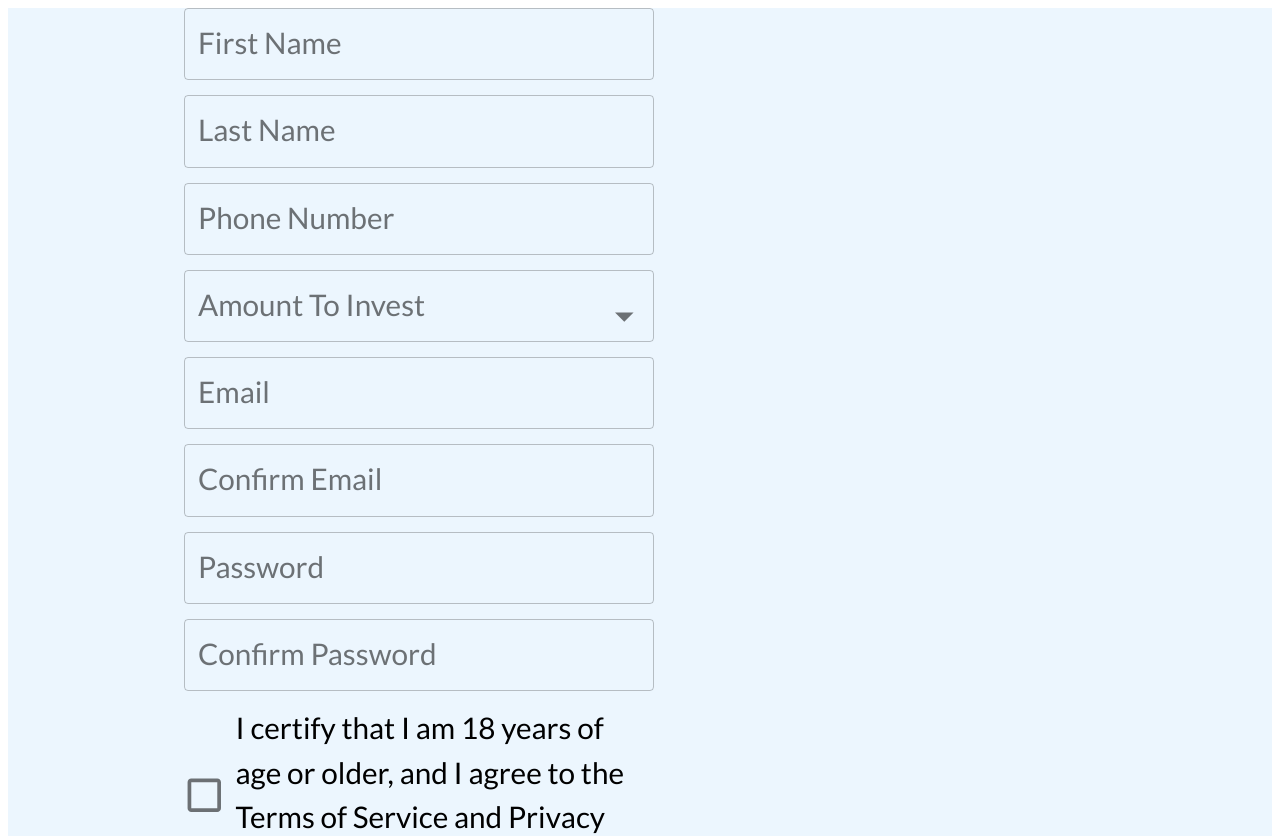
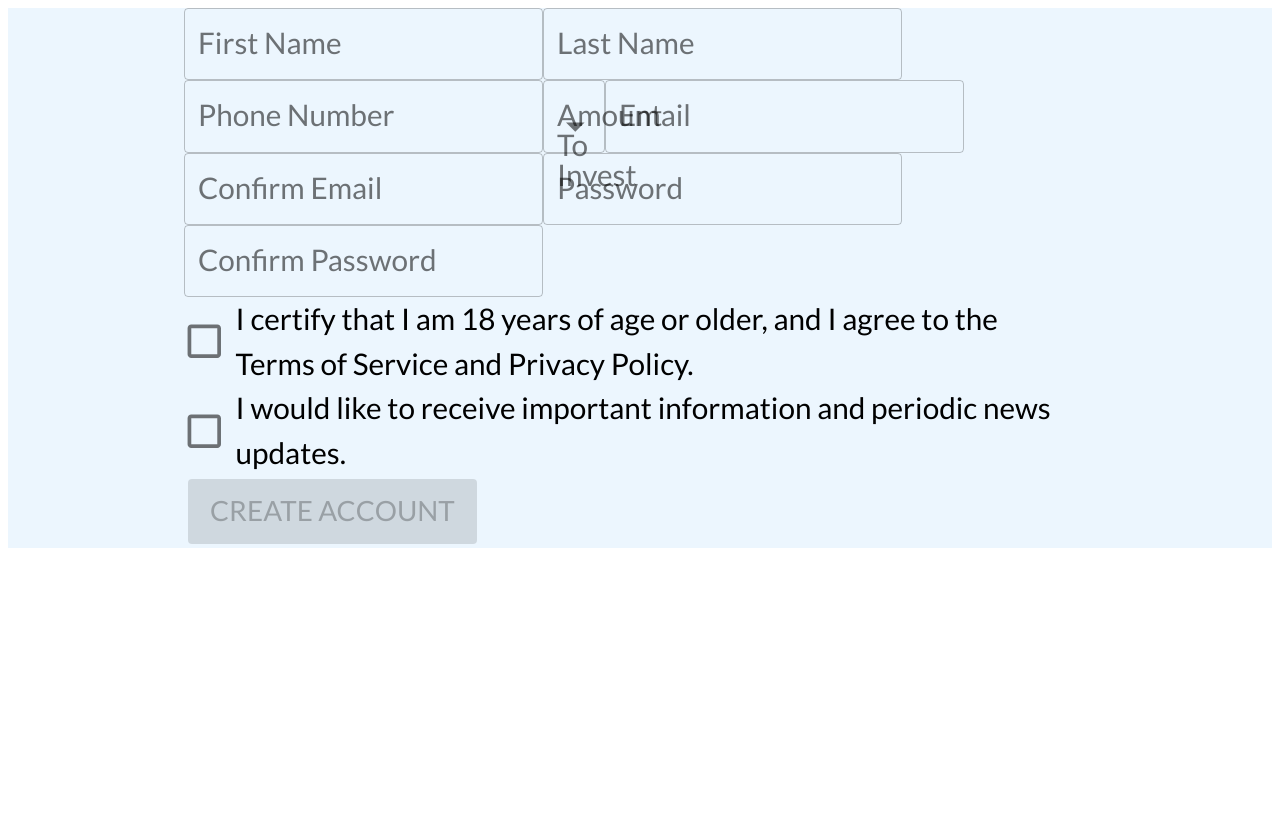
Before and after one commit to shestakova1806/employee-from, a React (Create React App) app: page / in a window 1280 px wide. Shown: the top 836 px of the page. After the commit the page ends 800 px from the top, so only its background shows below. Built offline with nearby package versions, Linux system fonts and the light colour scheme.

Commit message:
fixed form validation

```diff
--- a/package.json
+++ b/package.json
@@ -9,6 +9,7 @@
     "@testing-library/jest-dom": "^5.11.5",
     "@testing-library/react": "^11.1.1",
     "@testing-library/user-event": "^12.2.0",
+    "formik": "^2.2.5",
     "react": "^17.0.1",
     "react-dom": "^17.0.1",
     "react-redux": "^7.2.2",
@@ -19,7 +20,8 @@
     "redux-form": "^8.3.6",
     "redux-form-material-ui": "^4.3.4",
     "redux-thunk": "^2.3.0",
-    "web-vitals": "^0.2.4"
+    "web-vitals": "^0.2.4",
+    "yup": "^0.29.3"
   },
   "scripts": {
     "start": "react-scripts start",
--- a/public/index.html
+++ b/public/index.html
@@ -4,7 +4,7 @@
     <meta charset="utf-8" />
     <meta name="viewport" content="width=device-width, initial-scale=1" />
     <link href="https://fonts.googleapis.com/css2?family=Lato:wght@400;700&display=swap" rel="stylesheet">
-    <title>React Test</title>
+    <title>Employees</title>
   </head>
   <body>
     <div id="root"></div>
--- a/src/components/App/App.js
+++ b/src/components/App/App.js
@@ -46,7 +46,7 @@ const theme = createMuiTheme({
       light: "#909090",
       main: "#747474",
       lightdark: "rgba(151, 151, 151, 0.3)",
-      darl: "#979797",
+      dark: "#979797",
     },
   },
 });
@@ -54,8 +54,6 @@ const theme = createMuiTheme({
 const useStyles = makeStyles({
   root: {
     background: "#ECF6FE",
-    height: "100%",
-    width: "100%",
   },
 });
 
--- a/src/components/Controls/Input.js
+++ b/src/components/Controls/Input.js
@@ -2,13 +2,15 @@ import React from "react";
 import { TextField } from "@material-ui/core";
 
 export const Input = (props) => {
-  const { name, label, value, error = null, onChange } = props;
+  const { name, label, value, error = null, onChange, onBlur } = props;
+  console.log("Input -> error", error);
   return (
     <TextField
       variant="outlined"
       label={label}
       name={name}
       value={value}
+      onBlur={onBlur}
       onChange={onChange}
       {...(error && { error: true, helperText: error })}
     />
--- a/src/components/Controls/Select.js
+++ b/src/components/Controls/Select.js
@@ -8,13 +8,19 @@ import {
 } from "@material-ui/core";
 
 export const Select = (props) => {
-  const { name, label, value, error = null, onChange, options } = props;
+  const { name, label, value, error = null, onChange, onBlur, options } = props;
 
   return (
     <FormControl variant="outlined" {...(error && { error: true })}>
       <InputLabel>{label}</InputLabel>
-      <MuiSelect label={label} name={name} value={value} onChange={onChange}>
-        <MenuItem value="">None</MenuItem>
+      <MuiSelect
+        label={label}
+        name={name}
+        value={value}
+        onBlur={onBlur}
+        onChange={onChange}
+      >
+        <MenuItem value="">Amount to invest</MenuItem>
         {options.map((item) => (
           <MenuItem key={item.id} value={item.value}>
             {item.label}
--- a/src/components/pages/EmployeeForm.js
+++ b/src/components/pages/EmployeeForm.js
@@ -1,8 +1,50 @@
 import React from "react";
-import { Redirect } from "react-router-dom";
-import { HomePage } from "./index";
-import { useForm, Form } from "../hoc/index";
+import { withRouter } from "react-router-dom";
+import { useFormik } from "formik";
+import * as yup from "yup";
 import { Controls } from "../Controls/Controls";
+
+const validationSchema = yup.object({
+  firstName: yup
+    .string()
+    .min(2, "Minimum 2 chars")
+    .max(12, "Maximum 12 chars")
+    .required("First name is required"),
+  lastName: yup
+    .string()
+    .min(2, "Minimum 2 chars")
+    .max(12, "Maximum 12 chars")
+    .required("Last name is required"),
+  phoneNumber: yup
+    .string()
+    .min(2, "Minimum 2 chars")
+    .max(12, "Maximum 12 chars")
+    .required("Phone number is required"),
+  amountToInvest: yup
+    .string()
+    .oneOf(["1000", "5000", "10000"], "Invalid amount")
+    .required("Amount to invest is required"),
+  email: yup
+    .string()
+    .min(2, "Minimum 2 chars")
+    .max(12, "Maximum 12 chars")
+    .required("Email is required"),
+  confirmEmail: yup
+    .string()
+    .min(2, "Minimum 2 chars")
+    .max(12, "Maximum 12 chars")
+    .required("Confirming email is required")
+    .oneOf([yup.ref("email")], "Email does not match"),
+  password: yup
+    .string()
+    .min(8, "Minimum 8 chars")
+    .required("Password is required"),
+  confirmPassword: yup
+    .string()
+    .min(8, "Minimum 8 chars")
+    .required("Password is required")
+    .oneOf([yup.ref("password")], "Password does not match"),
+});
 
 const initialValues = {
   firstName: "",
@@ -35,130 +77,103 @@ const invest = [
   },
 ];
 
-// const redirectToHomePage = () => {
-//   return <Redirect to="/employees" component={HomePage} />;
-// };
+const Form = (props) => {
+  const formik = useFormik({
+    initialValues: initialValues,
+    validationSchema: validationSchema,
+    onSubmit: () => {
+      props.history.push("/employees");
+    },
+  });
 
-export const EmployeeForm = () => {
-  const { values, setValues, handleInputChange, errors, setErrors } = useForm(
-    initialValues
-  );
-
-  const validate = () => {
-    let temp = {};
-    temp.firstName =
-      values.firstName.length >= 2 && values.firstName.length <= 12
-        ? ""
-        : "This field is not valid";
-    temp.lastName =
-      values.lastName.length >= 2 && values.lastName.length <= 12
-        ? ""
-        : "This field is not valid";
-    temp.phoneNumber =
-      values.phoneNumber.length >= 2 && values.phoneNumber.length <= 12
-        ? ""
-        : "This field is not valid";
-    temp.amountToInvest =
-      values.amountToInvest.length !== 0 ? "" : "This field is required";
-    temp.email = /^([A-Za-z0-9_\-\.])+\@([A-Za-z0-9_\-\.])+\.([A-Za-z]{2,4})$/.test(
-      values.email
-    )
-      ? ""
-      : "Email is not valid";
-    temp.confirmEmail =
-      values.confirmEmail === values.email ? "" : "Email is not correct";
-    temp.password =
-      values.password.length >= 8 ? "" : "Minimum 8 symbols required";
-    temp.confirmPassword =
-      values.confirmPassword === values.password
-        ? ""
-        : "Password is not correct";
-    setErrors({
-      ...temp,
-    });
-
-    return Object.values(temp).every((x) => x === "");
-  };
-
-  const handleSubmit = (e) => {
-    e.preventDefault();
-    if (validate()) {
-      window.alert("test");
-    }
-  };
+  console.log(formik);
 
   return (
-    <Form onSubmit={handleSubmit}>
+    <form onSubmit={formik.handleSubmit}>
       <Controls.Input
         name="firstName"
         label="First Name"
-        value={values.firstName}
-        onChange={handleInputChange}
-        error={errors.firstName}
+        value={formik.values.firstName}
+        onBlur={formik.handleBlur}
+        onChange={formik.handleChange}
+        error={formik.touched.firstName && formik.errors.firstName}
       />
       <Controls.Input
         name="lastName"
         label="Last Name"
-        value={values.lastName}
-        onChange={handleInputChange}
-        error={errors.lastName}
+        value={formik.values.lastName}
+        onBlur={formik.handleBlur}
+        onChange={formik.handleChange}
+        error={formik.touched.lastName && formik.errors.lastName}
       />
       <Controls.Input
         name="phoneNumber"
         label="Phone Number"
-        value={values.phoneNumber}
-        onChange={handleInputChange}
-        error={errors.phoneNumber}
+        value={formik.values.phoneNumber}
+        onBlur={formik.handleBlur}
+        onChange={formik.handleChange}
+        error={formik.touched.phoneNumber && formik.errors.phoneNumber}
       />
       <Controls.Select
         name="amountToInvest"
         label="Amount To Invest"
-        value={values.amountToInvest}
-        onChange={handleInputChange}
+        value={formik.values.amountToInvest}
+        onBlur={formik.handleBlur}
+        onChange={formik.handleChange}
         options={invest}
-        error={errors.amountToInvest}
+        error={formik.touched.amountToInvest && formik.errors.amountToInvest}
       />
       <Controls.Input
         name="email"
         label="Email"
-        value={values.email}
-        onChange={handleInputChange}
-        error={errors.email}
+        value={formik.values.email}
+        onBlur={formik.handleBlur}
+        onChange={formik.handleChange}
+        error={formik.touched.email && formik.errors.email}
       />
       <Controls.Input
         name="confirmEmail"
         label="Confirm Email"
-        value={values.confirmEmail}
-        onChange={handleInputChange}
-        error={errors.confirmEmail}
+        value={formik.values.confirmEmail}
+        onBlur={formik.handleBlur}
+        onChange={formik.handleChange}
+        error={formik.touched.confirmEmail && formik.errors.confirmEmail}
       />
       <Controls.Input
         name="password"
         label="Password"
-        value={values.password}
-        onChange={handleInputChange}
-        error={errors.password}
+        value={formik.values.password}
+        onBlur={formik.handleBlur}
+        onChange={formik.handleChange}
+        error={formik.touched.password && formik.errors.password}
       />
       <Controls.Input
         name="confirmPassword"
         label="Confirm Password"
-        value={values.confirmPassword}
-        onChange={handleInputChange}
-        error={errors.confirmPassword}
+        value={formik.values.confirmPassword}
+        onBlur={formik.handleBlur}
+        onChange={formik.handleChange}
+        error={formik.touched.confirmPassword && formik.errors.confirmPassword}
       />
       <Controls.Checkbox
         name="isAdult"
         label="I certify that I am 18 years of age or older, and I agree to the Terms of Service and Privacy Policy."
-        value={values.isAdult}
-        onChange={handleInputChange}
+        value={formik.values.isAdult}
+        onChange={formik.handleChange}
       />
       <Controls.Checkbox
         name="isGetNews"
         label="I would like to receive important information and periodic news updates."
-        value={values.isGetNews}
-        onChange={handleInputChange}
+        value={formik.values.isGetNews}
+        onChange={formik.handleChange}
       />
-      <Controls.Button text="CREATE ACCOUNT" type="Submit" />
-    </Form>
+      <Controls.Button
+        text="CREATE ACCOUNT"
+        type="Submit"
+        disabled={!(formik.isValid && formik.dirty)}
+      />
+    </form>
   );
 };
+
+export const EmployeeForm = withRouter(Form);
```
Also changed, not shown: 1 other file (tests, documents, lock files or other folders).
